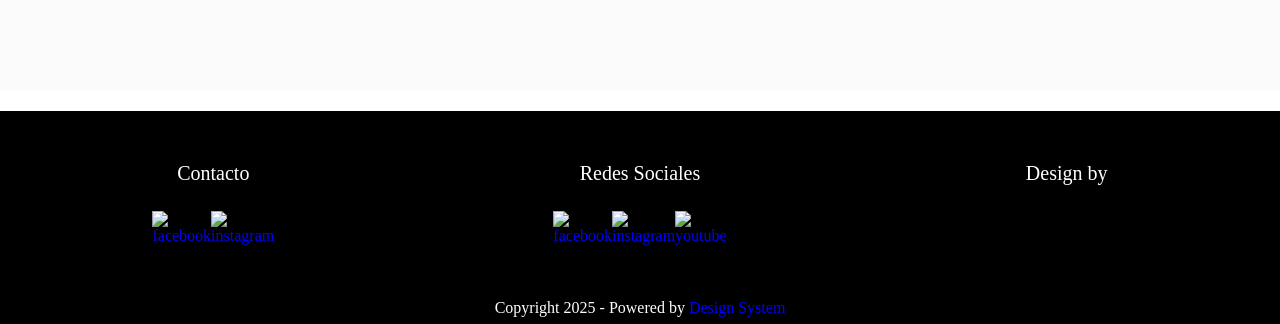
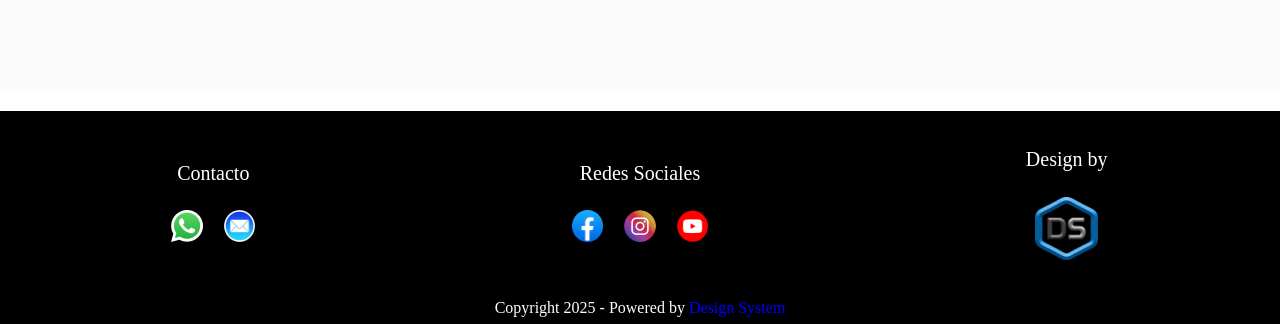
Before and after one commit to Design-System-ET/Luna-Negra, a plain HTML site: page pages/formulario.html in a window 1280 px wide. Shown: the part 959-1283 px from the top of the page. Drawn offline with nearby package versions, Linux system fonts and the light colour scheme; some packages are replaced by stand-ins of ours; a script that the page names is missing; files whose address does not match are found by name.

Commit message:
solucionamos problema con icono de footer

```diff
--- a/pages/formulario.html
+++ b/pages/formulario.html
@@ -90,8 +90,8 @@
                 <p class="txt_footer">Contacto</p>
 
                 <div class="ico_content_2">
-                    <a href="https://api.whatsapp.com/send?phone=59898582316&text=Buenas%2C%20me%20gustar%C3%ADa%20hacer%20una%20consulta..." target="_blank"><img src="images/whatt.png" alt="facebook" class="ico_rs"></a>
-                    <a href=""><img src="images/email_2.png" alt="instagram" class="ico_rs"></a>
+                    <a href="https://api.whatsapp.com/send?phone=59898582316&text=Buenas%2C%20me%20gustar%C3%ADa%20hacer%20una%20consulta..." target="_blank"><img src="../images/whatt.png" alt="facebook" class="ico_rs"></a>
+                    <a href=""><img src="../images/email_2.png" alt="instagram" class="ico_rs"></a>
                 </div>
 
             </div>
@@ -100,9 +100,9 @@
                 <p class="txt_footer">Redes Sociales</p>
 
                 <div class="ico_content">
-                    <a href="https://www.facebook.com/share/1B4DnHSUdJ/?mibextid=wwXIfr" target="_blank"><img src="images/face.png" alt="facebook" class="ico_rs"></a>
-                    <a href="https://www.instagram.com/lunanegra__accesorios?igsh=dnI2NmVuc2N6M211&utm_source=qr" target="_blank"><img src="images/insta.png" alt="instagram" class="ico_rs"></a>
-                    <a href=""><img src="images/you.png" alt="youtube" class="ico_rs"></a>
+                    <a href="https://www.facebook.com/share/1B4DnHSUdJ/?mibextid=wwXIfr" target="_blank"><img src="../images/face.png" alt="facebook" class="ico_rs"></a>
+                    <a href="https://www.instagram.com/lunanegra__accesorios?igsh=dnI2NmVuc2N6M211&utm_source=qr" target="_blank"><img src="../images/insta.png" alt="instagram" class="ico_rs"></a>
+                    <a href=""><img src="../images/you.png" alt="youtube" class="ico_rs"></a>
                 </div>
 
 
@@ -111,7 +111,7 @@
             <div class="conte">
                 <p class="txt_footer">Design by</p>
                 <div class="ico_content">
-                    <img src="images/LOGO.ico" alt="" class="ico_by">
+                    <img src="../images/LOGO.ico" alt="" class="ico_by">
                 </div>
 
             </div>
```
Also changed, not shown: pages/limpieza.html (+6 -6 lines), pages/radiestesia.html (+6 -6 lines), pages/reiki.html (+6 -6 lines), pages/tarot.html (+6 -6 lines).
